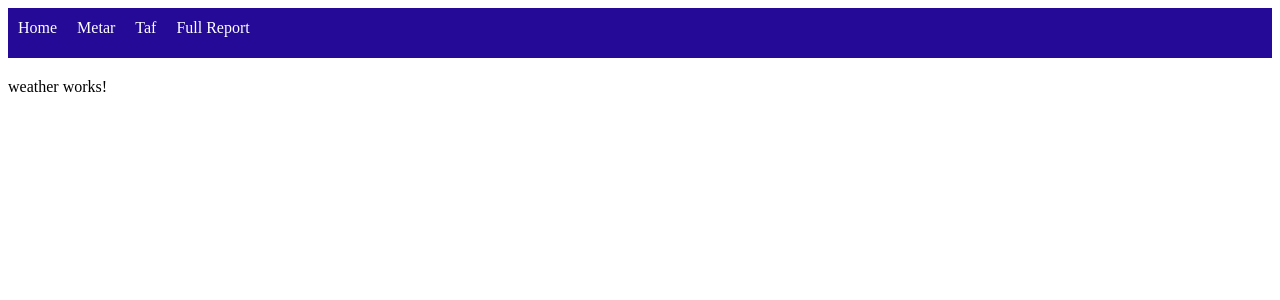
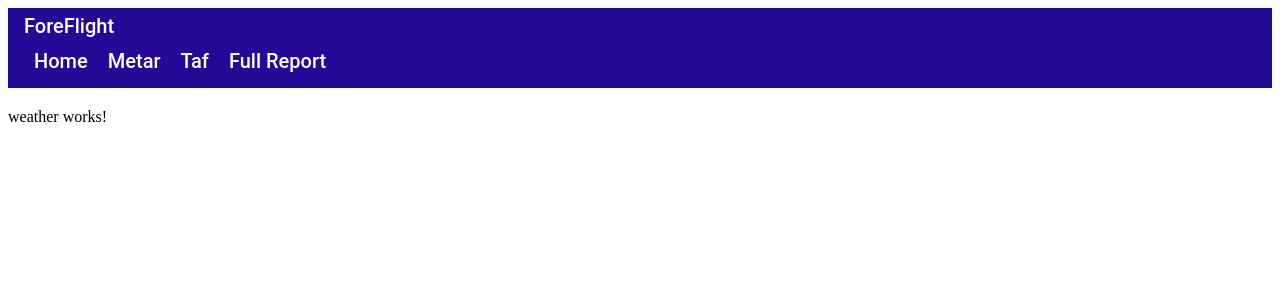
Before and after one commit to AskeJL/Code_challenge, an Angular app in the folder code-challange-app/: page /weather in a window 1280 px wide. Shown: the top 300 px of the page. Built offline with nearby package versions, Linux system fonts and the light colour scheme; no server answers.

Commit message:
navbarFix

```diff
--- a/code-challange-app/src/app/components/navbar/navbar.component.html
+++ b/code-challange-app/src/app/components/navbar/navbar.component.html
@@ -1,9 +1,21 @@
-<nav>
+<!-- <nav>
   <ul>
     <li><a routerLink="/">Home</a></li>
     <li><a routerLink="/metar">Metar</a></li>
     <li><a routerLink="/taf">Taf</a></li>
     <li><a routerLink="/full">Full Report</a></li>
-    <!-- Add more navigation links for other components -->
   </ul>
-</nav>
+</nav> -->
+
+<mat-toolbar>
+  <mat-toolbar-row>
+    <span class="Headline">ForeFlight</span>
+  </mat-toolbar-row>
+
+  <mat-toolbar-row>
+    <li><a routerLink="/">Home</a></li>
+    <li><a routerLink="/metar">Metar</a></li>
+    <li><a routerLink="/taf">Taf</a></li>
+    <li><a routerLink="/full">Full Report</a></li>
+  </mat-toolbar-row>
+</mat-toolbar>
--- a/code-challange-app/src/app/components/navbar/navbar.component.scss
+++ b/code-challange-app/src/app/components/navbar/navbar.component.scss
@@ -1,7 +1,11 @@
-nav {
+mat-toolbar {
     background-color: #240a97;
-    height: 40px;
+    height: 80px;
     padding-bottom: 10px;
+  }
+
+  .Headline {
+      color: white;
   }
 
   ul {
@@ -27,4 +31,5 @@ nav {
 
   a:hover {
     background-color: #555;
+    size: 0cm;
   }
```
